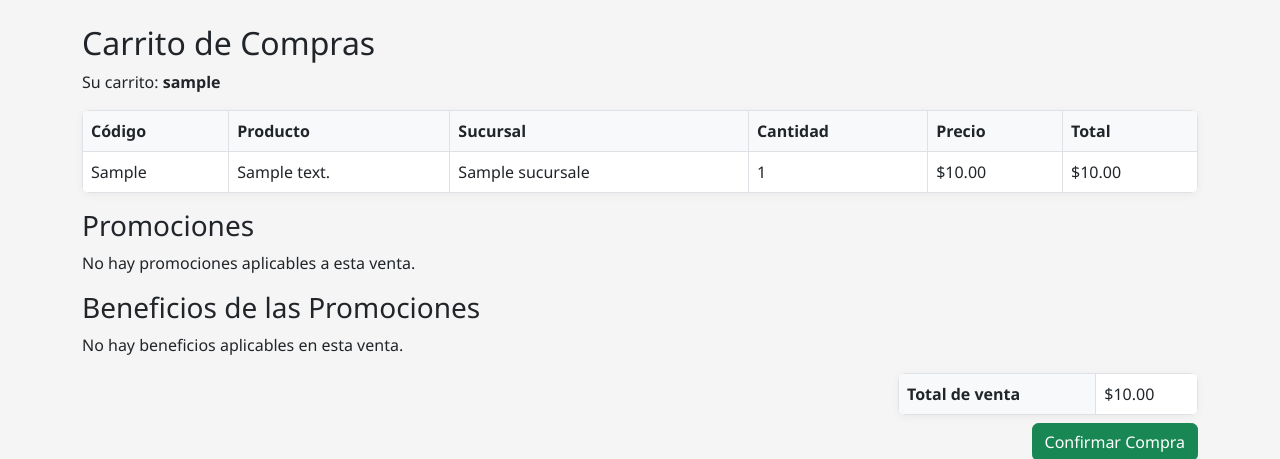
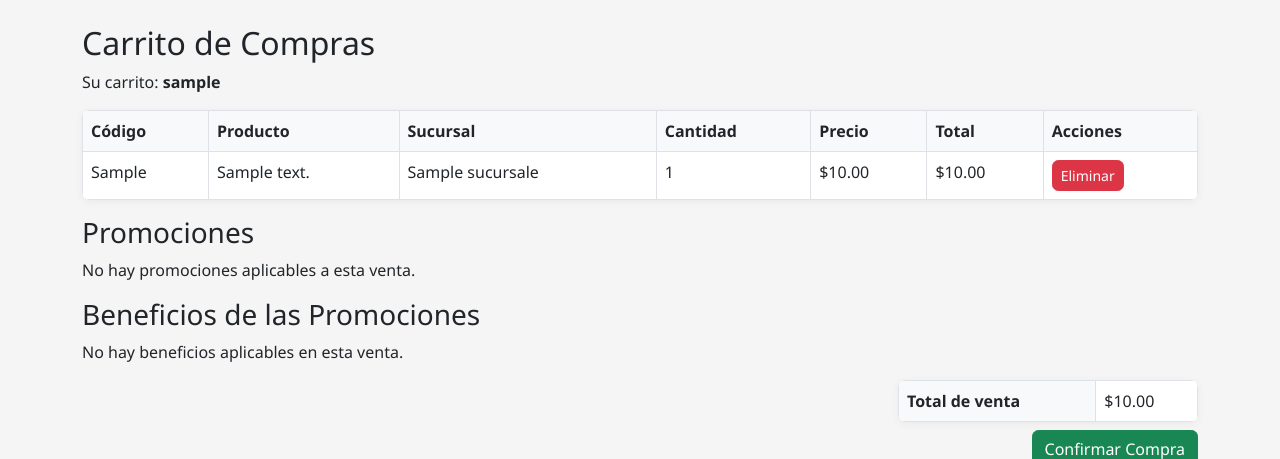
Before and after one commit to BrayanGuzmanRea/post_project_promociones, a Django app: page /carrito/ in a window 1280 px wide. Shown: the part 56-515 px from the top of the page. Run offline with Django 5.2, Linux system fonts and the light colour scheme; a user stored in the database is signed in; tables that the repository leaves empty hold one stand-in row (values such as "Sample post").

Commit message:
No hacer caso a estos cambios

```diff
--- a/core/urls.py
+++ b/core/urls.py
@@ -29,5 +29,7 @@ urlpatterns = [
 
     path('carrito/agregar/<uuid:articulo_id>/', views.agregar_producto, name='agregar_producto'),
     path('carrito/', views.vista_carrito, name='cart_detail'),
+    path('carrito/eliminar/<int:detalle_id>/', views.eliminar_detalle_carrito, name='eliminar_detalle_carrito'),
+
 
 ]
--- a/core/views.py
+++ b/core/views.py
@@ -279,6 +279,7 @@ def vista_carrito(request):
         for detalle in detalles:
             articulo = detalle.articulo
             articulos_carrito.append({
+                'id': detalle.detalle_carrito_id,
                 'codigo': articulo.codigo,
                 'articulo': articulo,
                 'sucursal': articulo.sucursal.nombre if articulo.sucursal else 'Sin sucursal',
@@ -294,3 +295,9 @@ def vista_carrito(request):
         'usuario_nombre': usuario.username,
         'total_venta': total_venta,
     })
+
+def eliminar_detalle_carrito(request, detalle_id):
+    detalle = get_object_or_404(DetalleCarrito, detalle_carrito_id=detalle_id)
+    if detalle.carrito.usuario == request.user:
+        detalle.delete()
+    return redirect('cart_detail')
--- a/templates/core/carrito/vistacarrito.html
+++ b/templates/core/carrito/vistacarrito.html
@@ -19,17 +19,24 @@
                 <th>Cantidad</th>
                 <th>Precio</th>
                 <th>Total</th>
+                <th>Acciones</th>
             </tr>
         </thead>
         <tbody>
             {% for item in articulos_carrito %}
             <tr>
-                <td>{{ item.codigo }}</td>  <!-- Mostrar código -->
+                <td>{{ item.codigo }}</td>
                 <td>{{ item.articulo.descripcion }}</td>
-                <td>{{ item.sucursal }}</td>  <!-- Mostrar sucursal -->
+                <td>{{ item.sucursal }}</td>
                 <td>{{ item.cantidad }}</td>
                 <td>${{ item.articulo.precio }}</td>
                 <td>${{ item.total }}</td>
+                <td>
+                    <form method="POST" action="{% url 'eliminar_detalle_carrito' item.id %}" style="display:inline;">
+                        {% csrf_token %}
+                        <button type="submit" class="btn btn-danger btn-sm">Eliminar</button>
+                    </form>
+                </td>
             </tr>
             {% endfor %}
         </tbody>
```
